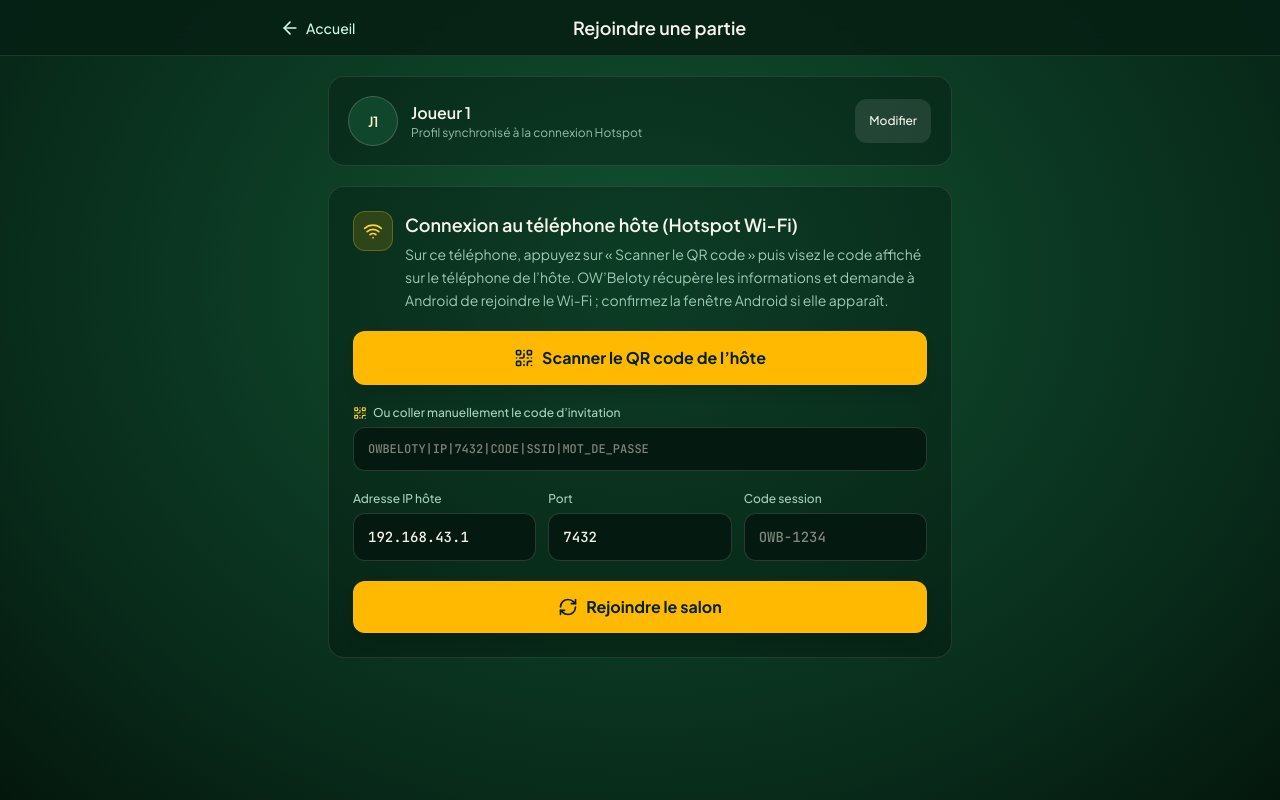
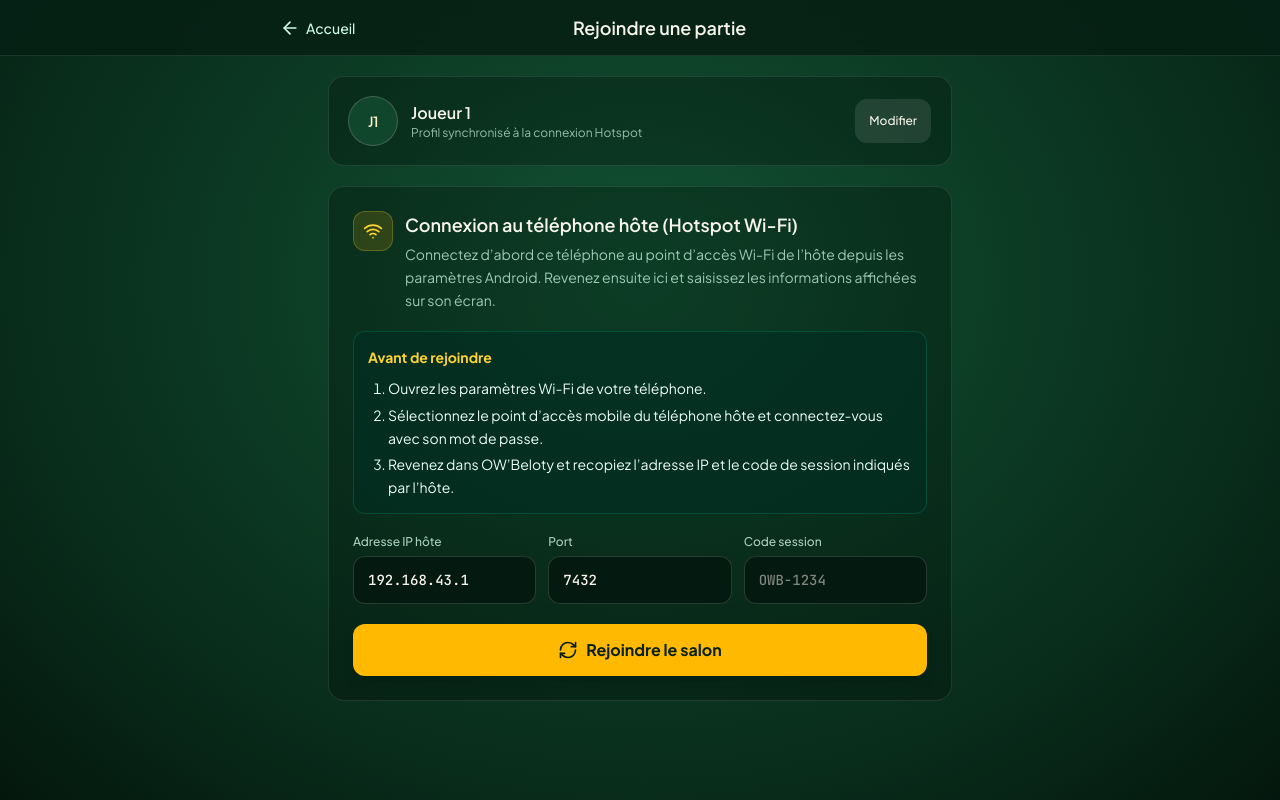
Before and after one commit to apploumproject-wq/OW-Beloty, a React (Vite) app: page / in a window 1280 px wide. Both pictures are taken after a click on the button 823 px from the left and 229 px from the top of the page. Built offline with nearby package versions, Linux system fonts and the light colour scheme; what @capacitor/core would draw is missing.

Commit message:
refactor: use manual Wi-Fi connection steps

```diff
--- a/src/components/JoinMatchView.tsx
+++ b/src/components/JoinMatchView.tsx
@@ -1,9 +1,7 @@
 import React, { useState } from 'react';
-import { BarcodeFormat, BarcodeScanner } from '@capacitor-mlkit/barcode-scanning';
 import {
   AlertCircle,
   CheckCircle2,
-  QrCode,
   RefreshCw,
   Users,
   Wifi,
@@ -17,59 +15,10 @@ import { SubPageHeader } from './SubPageHeader';
 interface JoinMatchViewProps {
   localProfile: PlayerProfile;
   clientState: ClientSessionState | null;
-  onConnectToHost: (hostIp: string, port: number, sessionCode: string, wifi?: { ssid: string; password: string }) => void;
+  onConnectToHost: (hostIp: string, port: number, sessionCode: string) => void;
   onDisconnectFromHost: () => void;
   onGoToProfile: () => void;
   onBack: () => void;
-}
-
-export function parseOwBelotyInviteText(raw: string): {
-  hostIp?: string;
-  port?: number;
-  sessionCode?: string;
-  ssid?: string;
-  password?: string;
-} | null {
-  const trimmed = raw.trim();
-  if (!trimmed) return null;
-
-  if (trimmed.toUpperCase().startsWith('OWBELOTY|')) {
-    const parts = trimmed.split('|');
-    if (parts.length >= 4) {
-      const parsedPort = Number.parseInt(parts[2], 10);
-      return {
-        hostIp: parts[1].trim(),
-        port: Number.isFinite(parsedPort) ? parsedPort : DEFAULT_HOTSPOT_PORT,
-        sessionCode: parts[3].trim().toUpperCase(),
-        ssid: parts[4] ? decodeURIComponent(parts[4]) : undefined,
-        password: parts[5] ? decodeURIComponent(parts[5]) : undefined,
-      };
-    }
-  }
-
-  if (trimmed.toLowerCase().startsWith('owbeloty://')) {
-    try {
-      const normalized = trimmed.replace(/^owbeloty:\/\//i, 'http://');
-      const url = new URL(normalized);
-      const ip = url.searchParams.get('ip') ?? undefined;
-      const portStr = url.searchParams.get('port');
-      const code = url.searchParams.get('code') ?? undefined;
-      const ssid = url.searchParams.get('ssid') ?? undefined;
-      const password = url.searchParams.get('password') ?? undefined;
-      const parsedPort = portStr ? Number.parseInt(portStr, 10) : DEFAULT_HOTSPOT_PORT;
-      return {
-        hostIp: ip,
-        port: Number.isFinite(parsedPort) ? parsedPort : DEFAULT_HOTSPOT_PORT,
-        sessionCode: code?.toUpperCase(),
-        ssid,
-        password,
-      };
-    } catch {
-      return null;
-    }
-  }
-
-  return null;
 }
 
 export const JoinMatchView: React.FC<JoinMatchViewProps> = ({
@@ -83,70 +32,11 @@ export const JoinMatchView: React.FC<JoinMatchViewProps> = ({
   const [hostIp, setHostIp] = useState('192.168.43.1');
   const [port, setPort] = useState(String(DEFAULT_HOTSPOT_PORT));
   const [sessionCode, setSessionCode] = useState('');
-  const [wifiCredentials, setWifiCredentials] = useState<{ ssid: string; password: string } | undefined>();
-  const [qrInput, setQrInput] = useState('');
-  const [qrFeedback, setQrFeedback] = useState<string | null>(null);
-  const [isScanningQr, setIsScanningQr] = useState(false);
-
-  const handleApplyQrText = (value: string) => {
-    setQrInput(value);
-    const parsed = parseOwBelotyInviteText(value);
-    if (!parsed) {
-      setQrFeedback(
-        value.trim()
-          ? 'Format QR non reconnu (attendu : invitation OW’Beloty).'
-          : null,
-      );
-      return;
-    }
-    if (parsed.hostIp) setHostIp(parsed.hostIp);
-    if (parsed.port) setPort(String(parsed.port));
-    if (parsed.sessionCode) setSessionCode(parsed.sessionCode);
-    if (parsed.ssid && parsed.password) setWifiCredentials({ ssid: parsed.ssid, password: parsed.password });
-    setQrFeedback('Paramètres extraits du code QR OW’Beloty.');
-  };
-
-  const handleScanQr = async () => {
-    let listener: Awaited<ReturnType<typeof BarcodeScanner.addListener>> | null = null;
-    try {
-      const permission = await BarcodeScanner.requestPermissions();
-      if (permission.camera !== 'granted') {
-        setQrFeedback("L’autorisation d’utiliser la caméra est nécessaire pour scanner l’invitation.");
-        return;
-      }
-
-      setIsScanningQr(true);
-      document.body.classList.add('barcode-scanner-active');
-      listener = await BarcodeScanner.addListener('barcodesScanned', async ({ barcodes }) => {
-        const value = barcodes.find((barcode) => barcode.rawValue)?.rawValue;
-        if (!value) return;
-        await listener?.remove();
-        listener = null;
-        await BarcodeScanner.stopScan();
-        document.body.classList.remove('barcode-scanner-active');
-        setIsScanningQr(false);
-        handleApplyQrText(value);
-      });
-      await BarcodeScanner.startScan({ formats: [BarcodeFormat.QrCode] });
-    } catch (error) {
-      await listener?.remove();
-      try { await BarcodeScanner.stopScan(); } catch { /* scanner déjà arrêté */ }
-      document.body.classList.remove('barcode-scanner-active');
-      setIsScanningQr(false);
-      setQrFeedback(error instanceof Error ? error.message : "Impossible d’ouvrir le scanner QR.");
-    }
-  };
-
-  const handleCancelQrScan = async () => {
-    try { await BarcodeScanner.stopScan(); } catch { /* scanner déjà arrêté */ }
-    document.body.classList.remove('barcode-scanner-active');
-    setIsScanningQr(false);
-  };
 
   const handleSubmit = (e: React.FormEvent) => {
     e.preventDefault();
     const numericPort = Number.parseInt(port, 10) || DEFAULT_HOTSPOT_PORT;
-    onConnectToHost(hostIp.trim(), numericPort, sessionCode.trim().toUpperCase(), wifiCredentials);
+    onConnectToHost(hostIp.trim(), numericPort, sessionCode.trim().toUpperCase());
   };
 
   const isConnecting = clientState?.phase === 'CONNEXION';
@@ -279,40 +169,18 @@ export const JoinMatchView: React.FC<JoinMatchViewProps> = ({
                   Connexion au téléphone hôte (Hotspot Wi-Fi)
                 </h2>
                 <p className="text-xs sm:text-sm text-emerald-100/75 mt-1 leading-relaxed">
-                  Sur ce téléphone, appuyez sur « Scanner le QR code » puis visez le code affiché sur le téléphone de l’hôte. OW’Beloty récupère les informations et demande à Android de rejoindre le Wi-Fi ; confirmez la fenêtre Android si elle apparaît.
+                  Connectez d’abord ce téléphone au point d’accès Wi-Fi de l’hôte depuis les paramètres Android. Revenez ensuite ici et saisissez les informations affichées sur son écran.
                 </p>
               </div>
             </div>
 
-            <button
-              type="button"
-              onClick={() => void handleScanQr()}
-              className="w-full min-h-[54px] px-5 py-3 rounded-xl bg-amber-400 hover:bg-amber-300 text-[#062114] font-bold text-base flex items-center justify-center gap-2 shadow-lg cursor-pointer"
-            >
-              <QrCode className="w-5 h-5" />
-              Scanner le QR code de l’hôte
-            </button>
-
-            {/* Import manuel de secours */}
-            <div className="flex flex-col gap-1.5">
-              <label
-                htmlFor="qr-paste-input"
-                className="text-xs font-medium text-emerald-100/80 flex items-center gap-1.5"
-              >
-                <QrCode className="w-3.5 h-3.5 text-amber-300" />
-                <span>Ou coller manuellement le code d’invitation</span>
-              </label>
-              <input
-                id="qr-paste-input"
-                type="text"
-                value={qrInput}
-                onChange={(e) => handleApplyQrText(e.target.value)}
-                placeholder="OWBELOTY|IP|7432|CODE|SSID|MOT_DE_PASSE"
-                className="min-h-[44px] px-3.5 rounded-xl bg-[#04190F] border border-white/15 text-xs font-mono text-[#F7F4EB] focus:outline-none focus:ring-2 focus:ring-amber-400"
-              />
-              {qrFeedback && (
-                <span className="text-xs text-amber-200">{qrFeedback}</span>
-              )}
+            <div className="rounded-xl bg-emerald-950/60 border border-emerald-400/20 p-3.5 text-xs sm:text-sm text-emerald-50 leading-relaxed">
+              <strong className="text-amber-300">Avant de rejoindre</strong>
+              <ol className="list-decimal pl-5 mt-2 space-y-1">
+                <li>Ouvrez les paramètres Wi-Fi de votre téléphone.</li>
+                <li>Sélectionnez le point d’accès mobile du téléphone hôte et connectez-vous avec son mot de passe.</li>
+                <li>Revenez dans OW’Beloty et recopiez l’adresse IP et le code de session indiqués par l’hôte.</li>
+              </ol>
             </div>
 
             <div className="grid grid-cols-1 sm:grid-cols-3 gap-3">
@@ -387,26 +255,13 @@ export const JoinMatchView: React.FC<JoinMatchViewProps> = ({
               />
               <span>
                 {isConnecting
-                  ? 'Connexion au salon Hotspot...'
-                  : wifiCredentials ? 'Rejoindre le réseau et le salon' : 'Rejoindre le salon'}
+                  ? 'Connexion au salon...'
+                  : 'Rejoindre le salon'}
               </span>
             </button>
           </form>
         )}
       </main>
-      {isScanningQr && (
-        <div className="qr-scanner-modal">
-          <div className="w-full max-w-sm rounded-2xl bg-[#062114]/95 border border-amber-300/40 p-5 text-center shadow-2xl">
-            <QrCode className="w-9 h-9 text-amber-300 mx-auto mb-2" />
-            <h2 className="text-lg font-bold text-[#F7F4EB]">Scanner l’invitation OW’Beloty</h2>
-            <p className="text-sm text-emerald-100/80 mt-1">Placez le QR code de l’hôte dans le cadre de la caméra.</p>
-            <button type="button" onClick={() => void handleCancelQrScan()} className="mt-4 min-h-[44px] px-5 rounded-xl bg-white/15 text-white font-semibold">
-              Annuler le scan
-            </button>
-          </div>
-        </div>
-      )}
-
     </div>
   );
 };
```
